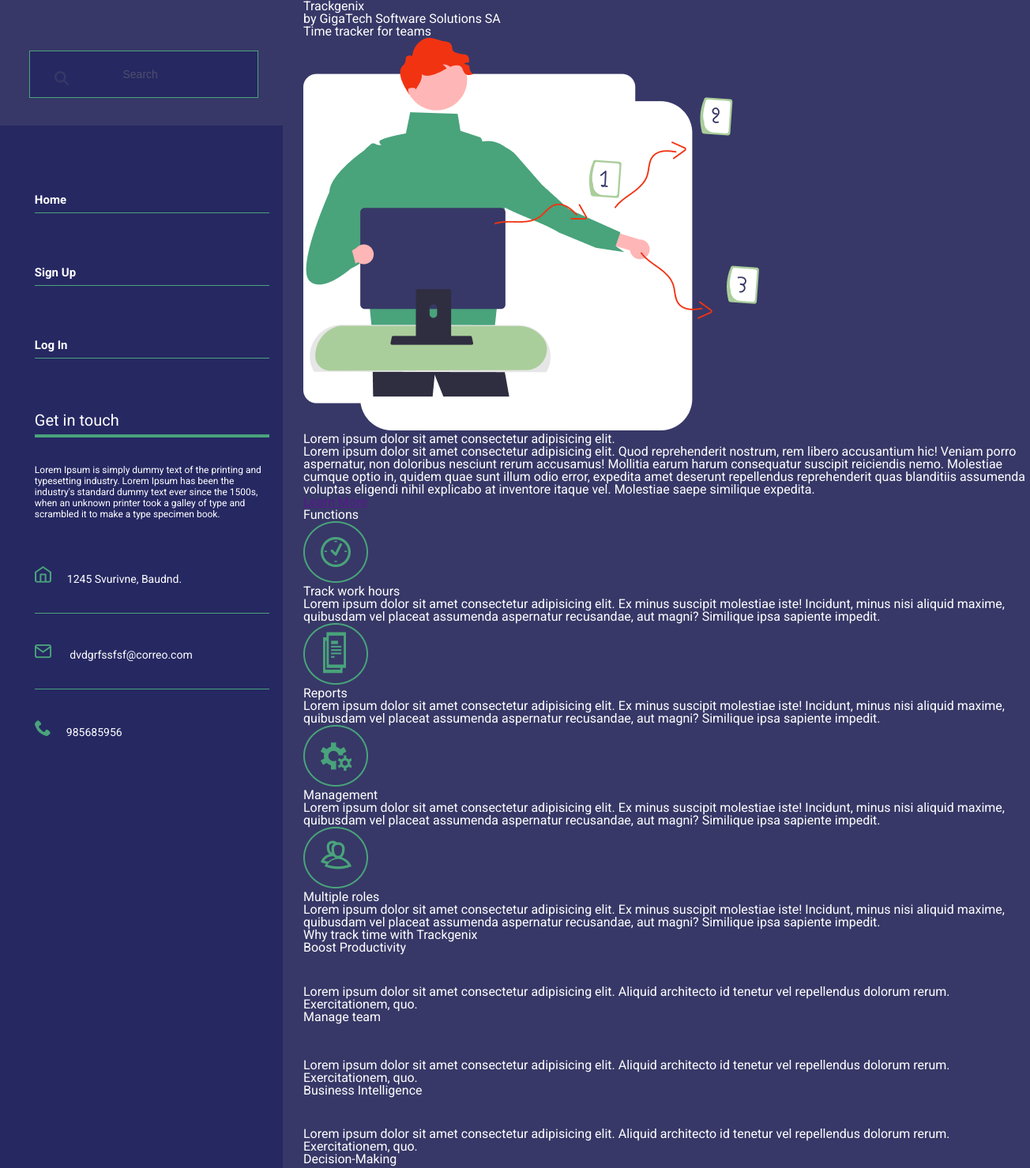
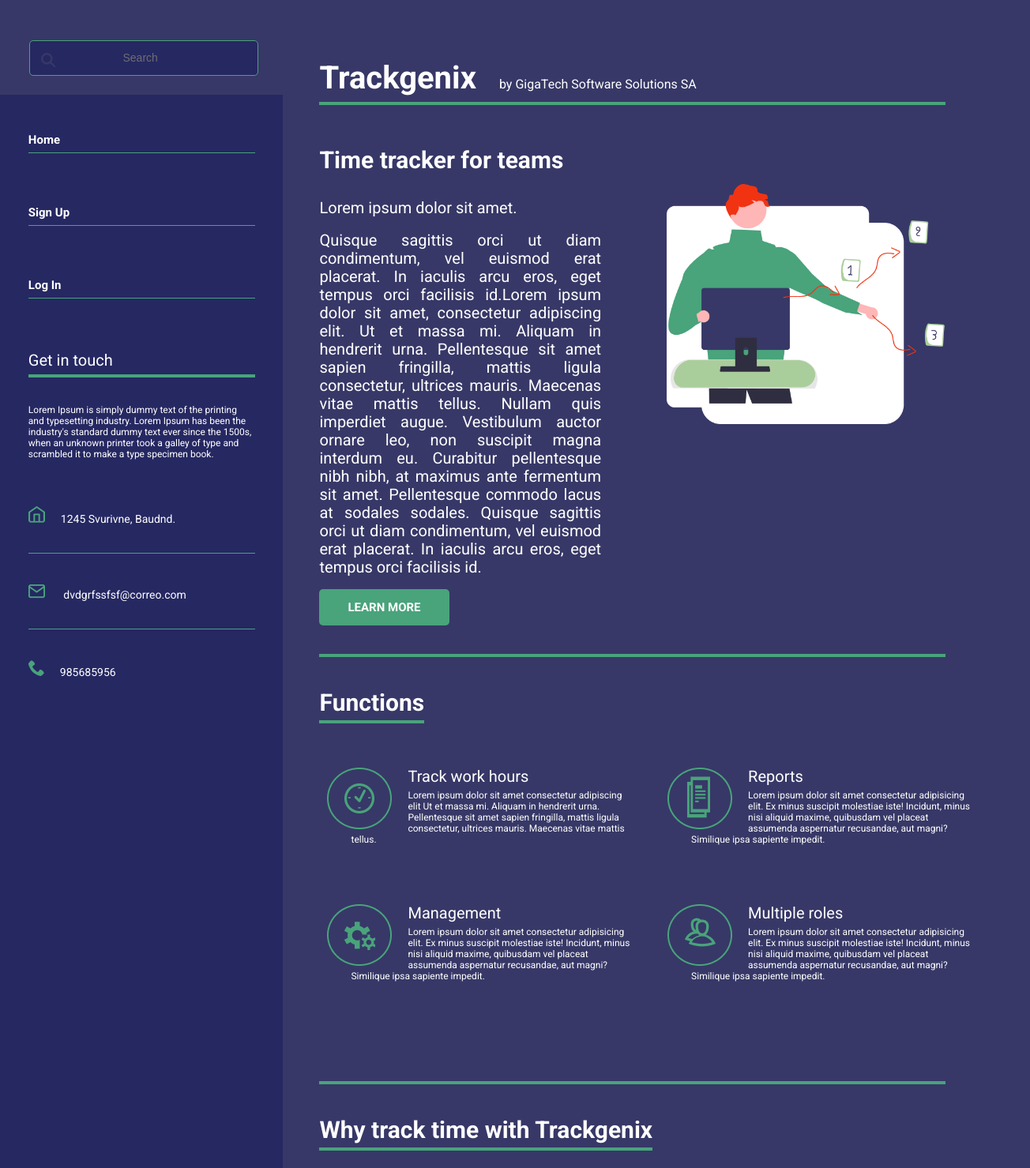
Before and after one commit to joryapur/BaSP-A2022-Etapa-1, a plain HTML site: page Semana-02/index.html in a window 1280 px wide. Shown: the top 1479 px of the page at 79% size, 1304 px wide, since content can reach past the window. Drawn offline with Linux system fonts and the light colour scheme.

Commit message:
BaSP-W03-2022: Add style to first 2 sections

```diff
--- a/Semana-02/css/style.css
+++ b/Semana-02/css/style.css
@@ -3,61 +3,94 @@
 body {
   font-family: "Roboto", sans-serif;
   background-color: #373867;
-  height: 100%;
+  /* height: 100%; */
   color: white;
+  /* margin: 0;
+  padding: 0; */
+  /* box-sizing: border-box; */
 }
 
-header,
-main,
-footer {
-  margin-left: 30%;
-  right: 10.8%;
-  width: 71.9%;
+main {
+  width: 72%;
+  height: 100%;
+  float: right;
+  min-height: 1000vh;
+  /* overflow: visible; */
+  min-width: 400px;
 }
 
 aside {
   background-color: #262862;
-  margin-top: 0;
   float: left;
   width: 28%;
-  height: 3895px;
-  /* position: fixed; */
-  position: absolute;
-  top: 0%;
+  height: 100%;
+  min-height: 1000vh;
+  display: block;
 }
 
 .container-search {
-  position: absolute;
   width: 100%;
-  height: 159px;
-  left: 0px;
-  top: 0px;
+  height: 1.5%;
   background-color: #373867;
 }
 
 .container-search > input {
-  margin: 64px 7.76% 35px 10.35%;
+  position: relative;
+  top: 40%;
+  right: 7.76%;
+  bottom: 22%;
+  left: 10.35%;
   width: 81%;
-  height: 60px;
+  height: 37%;
   background-color: #262862;
   border: 1px solid #49a37b;
   color: white;
   text-align: center;
+  border-radius: 5px;
 }
 
 .container-search > input::placeholder {
-  opacity: 0.5;
+  opacity: 0.9;
   font-size: 14px;
   font-weight: 400;
 }
 
+.container-search button img {
+  border-radius: 50%;
+}
+
 .container-search button {
-  position: absolute;
-  left: 57px;
-  top: 52%;
-  bottom: 35.84%;
+  position: relative;
+  left: -71%;
+  right: 16.67%;
+  top: 50%;
+  bottom: 16%;
   border-style: none;
   background: none;
+  width: 30px;
+  height: 30px;
+  border-radius: 50%;
+}
+
+.container-search button img:hover {
+  background-color: #49a37b;
+  transition: 0.9s ease-in;
+  border-radius: 50%;
+}
+
+button {
+  background-color: aliceblue;
+}
+
+.sidebar-contact {
+  width: 80%;
+  margin: auto;
+}
+
+.sidebar-links {
+  width: 80%;
+  margin: auto;
+  margin-top: 14%;
 }
 
 .sidebar-links ul,
@@ -76,17 +109,6 @@ aside {
   font-size: 15px;
   font-weight: 700;
 }
-
-.sidebar-links,
-.sidebar-contact {
-  width: 83%;
-  position: relative;
-  top: 246px;
-  text-align: left;
-  margin-left: 12.23%;
-  margin-right: 4.47%;
-}
-
 .sidebar-contact > h3 {
   font-size: 20px;
   font-weight: 400;
@@ -135,3 +157,251 @@ address div a {
   text-decoration: none;
   color: white;
 }
+
+.banner {
+  /* background-color: rgb(9, 65, 114); */
+  margin-top: 0;
+  width: 86%;
+  /* height: fit-content; */
+  border-bottom: 4px solid #49a37b;
+  /* display: inline-block; */
+  margin-left: 5%;
+  margin-right: 5%;
+  /* height: 0.5%; */
+}
+
+div > h1 {
+  /* padding-bottom: 20px; */
+  /* margin-top: 40px; */
+  padding-bottom: 10px;
+  padding-top: 10%;
+  padding-right: 20px;
+  /* margin-top: 15px; */
+  font-weight: 700;
+  font-size: 40px;
+  display: inline;
+  /*width: fit-content; */
+  /* background-color: #49a37b; */
+  display: inline-block;
+}
+
+/* div > h1 {
+  margin-bottom: 40px;
+  font-weight: 700;
+  font-size: 40px;
+  width: 86%;
+  margin-left: auto;
+  margin-right: auto;
+  /* border-bottom: 4px solid #49a37b; */
+/* background-color: black;
+  display: inline-block; */
+
+.banner > h2 {
+  /* display: inline; */
+  /* background-color: #082015; */
+  /* display: inline; */
+  /* width: fit-content;*/
+  width: 30%;
+  display: inline;
+  /* float: right; */
+  margin-bottom: 20px;
+
+  padding: 5px;
+}
+
+.containerOne {
+  /* background-color: #49a37b; */
+  padding-top: 40px;
+  width: 86%;
+  margin-left: 5%;
+  margin-right: 5%;
+  display: inline-block;
+  border-bottom: 4px solid #49a37b;
+  padding-bottom: 50px;
+}
+
+.containerOne > h2 {
+  font-weight: 700;
+  font-size: 30px;
+  line-height: 60px;
+}
+
+.containerOne > h3 {
+  font-weight: 400;
+  font-size: 20px;
+  line-height: 60px;
+}
+.containerOne > p {
+  font-weight: 400;
+  font-size: 20px;
+  line-height: 23px;
+  text-align: justify;
+  width: 45%;
+  min-width: 350px;
+  margin-bottom: 30px;
+}
+
+.containerOne > img {
+  display: inline-block;
+
+  display: inline-block;
+  float: right;
+  margin-left: 40px;
+  width: 44.59%;
+  padding-left: 40px;
+  min-width: 350px;
+}
+
+.containerOne > a {
+  font-weight: 700;
+  font-size: 15px;
+  line-height: 18px;
+  text-align: center;
+  text-transform: uppercase;
+  color: white;
+  background-color: #49a37b;
+  width: 156px;
+  height: 46px;
+  border-radius: 5px;
+  padding: 14px 36px;
+  text-decoration: none;
+}
+
+.container-functions {
+  padding-top: 40px;
+  width: 86%;
+  margin-left: 5%;
+  margin-right: 5%;
+  border-bottom: 4px solid #49a37b;
+  padding-bottom: 50px;
+  /* background-color: #091b13; */
+  /* padding-left: 40px; */
+  /* padding-right: 40px; */
+}
+.container-functions div {
+  display: inline-block;
+  /* background-color: #262862; */
+  width: 45%;
+  /* margin-left: 2%;
+  margin-right: 2%; */
+  margin-bottom: 20px;
+  overflow: visible;
+  padding-bottom: 7%;
+}
+
+/* .left {
+  padding-left: 40px;
+}*/
+
+/* .right {
+  margin-left: 80px;
+} */
+
+.left {
+  margin-right: 70px;
+}
+.container-functions img {
+  float: left;
+  margin-left: 10px;
+  margin-right: 20px;
+  /* background-color: aliceblue; */
+}
+.container-functions h2 {
+  font-weight: 700;
+  font-size: 30px;
+  line-height: 35px;
+  border-bottom: 4px solid #49a37b;
+  width: fit-content;
+  padding-bottom: 5px;
+  margin-bottom: 7%;
+}
+
+.container-functions p {
+  font-weight: 400;
+  font-size: 12px;
+  line-height: 14px;
+  /* width: 20%; */
+  margin-left: 40px;
+  width: 100%;
+  /* display: block; */
+  /* background-color: #49a37b; */
+  /* padding-left: 100px; */
+}
+
+.container-functions h3 {
+  /* padding-left: 20px; */
+  /* background-color: blueviolet; */
+  display: inline-block;
+  padding-bottom: 5px;
+  font-weight: 400;
+  font-size: 20px;
+  line-height: 23px;
+}
+
+.container-cards {
+  padding-top: 40px;
+  width: 86%;
+  margin-left: 5%;
+  margin-right: 5%;
+  border-bottom: 4px solid #49a37b;
+  padding-bottom: 50px;
+  /* background-color: #13291f; */
+  overflow: visible;
+}
+
+.container-cards h2 {
+  font-weight: 700;
+  font-size: 30px;
+  line-height: 35px;
+  border-bottom: 4px solid #49a37b;
+  width: fit-content;
+  padding-bottom: 5px;
+  margin-bottom: 7%;
+}
+
+.card {
+  display: block;
+  background-color: #ffffff;
+  width: 19%;
+  /* margin-left: 2%;
+  margin-right: 2%; */
+  /* margin-bottom: 20px;
+  overflow: visible;
+  padding-bottom: 7%; */
+  color: #373867;
+  border-radius: 17px;
+  position: relative;
+  padding: 15px 10px;
+  height: 116px;
+  /* margin-left: 10px; */
+  margin-right: 22px;
+}
+
+.card img {
+  position: absolute;
+  width: 27.44px;
+  height: 37px;
+  right: 10px;
+  top: 10px;
+  /* background-color: #262862; */
+}
+
+.card h3 {
+  font-weight: 400;
+  font-size: 20px;
+  line-height: 23px;
+  /* background-color: #373867; */
+}
+
+.card p {
+  font-weight: 400;
+  font-size: 12px;
+  line-height: 14px;
+  /* background-color: #49a37b; */
+}
+
+.card:nth-child(2),
+.card:nth-child(3),
+.card:nth-child(4) {
+  float: right;
+}
--- a/Semana-02/index.html
+++ b/Semana-02/index.html
@@ -9,10 +9,6 @@
     <title>Trackgenix</title>
   </head>
   <body>
-    <header>
-      <h1>Trackgenix</h1>
-      <h4>by GigaTech Software Solutions SA</h4>
-    </header>
     <aside>
       <section class="container-search">
         <input type="search" placeholder=" Search" name="search" />
@@ -61,34 +57,41 @@
       </section>
     </aside>
     <main>
-      <section>
+      <div class="banner">
+        <h1>Trackgenix</h1>
+        <h2>by GigaTech Software Solutions SA</h2>
+      </div>
+      <section class="containerOne">
         <h2>Time tracker for teams</h2>
         <img src="img/imagen-principal.png" alt="logo image" />
-        <h3>Lorem ipsum dolor sit amet consectetur adipisicing elit.</h3>
+        <h3>Lorem ipsum dolor sit amet.</h3>
         <p>
-          Lorem ipsum dolor sit amet consectetur adipisicing elit. Quod
-          reprehenderit nostrum, rem libero accusantium hic! Veniam porro
-          aspernatur, non doloribus nesciunt rerum accusamus! Mollitia earum
-          harum consequatur suscipit reiciendis nemo. Molestiae cumque optio in,
-          quidem quae sunt illum odio error, expedita amet deserunt repellendus
-          reprehenderit quas blanditiis assumenda voluptas eligendi nihil
-          explicabo at inventore itaque vel. Molestiae saepe similique expedita.
+          Quisque sagittis orci ut diam condimentum, vel euismod erat placerat.
+          In iaculis arcu eros, eget tempus orci facilisis id.Lorem ipsum dolor
+          sit amet, consectetur adipiscing elit. Ut et massa mi. Aliquam in
+          hendrerit urna. Pellentesque sit amet sapien fringilla, mattis ligula
+          consectetur, ultrices mauris. Maecenas vitae mattis tellus. Nullam
+          quis imperdiet augue. Vestibulum auctor ornare leo, non suscipit magna
+          interdum eu. Curabitur pellentesque nibh nibh, at maximus ante
+          fermentum sit amet. Pellentesque commodo lacus at sodales sodales.
+          Quisque sagittis orci ut diam condimentum, vel euismod erat placerat.
+          In iaculis arcu eros, eget tempus orci facilisis id.
         </p>
         <a href="">Learn More</a>
       </section>
-      <section>
+      <section class="container-functions">
         <h2>Functions</h2>
-        <div>
+        <div class="left">
           <img src="img/icon-time.png" alt="Time icon" />
           <h3>Track work hours</h3>
           <p>
-            Lorem ipsum dolor sit amet consectetur adipisicing elit. Ex minus
-            suscipit molestiae iste! Incidunt, minus nisi aliquid maxime,
-            quibusdam vel placeat assumenda aspernatur recusandae, aut magni?
-            Similique ipsa sapiente impedit.
+            Lorem ipsum dolor sit amet consectetur adipiscing elit Ut et massa
+            mi. Aliquam in hendrerit urna. Pellentesque sit amet sapien
+            fringilla, mattis ligula consectetur, ultrices mauris. Maecenas
+            vitae mattis tellus.
           </p>
         </div>
-        <div>
+        <div class="right">
           <img src="img/icon-reports.png" alt="Reports icon" />
           <h3>Reports</h3>
           <p>
@@ -98,7 +101,7 @@
             Similique ipsa sapiente impedit.
           </p>
         </div>
-        <div>
+        <div class="left">
           <img src="img/icon-resources.png" alt="Resources Icon" />
           <h3>Management</h3>
           <p>
@@ -108,7 +111,7 @@
             Similique ipsa sapiente impedit.
           </p>
         </div>
-        <div>
+        <div class="right">
           <img src="img/icon-roles.png" alt="Multiple roles Icon" />
           <h3>Multiple roles</h3>
           <p>
@@ -119,45 +122,45 @@
           </p>
         </div>
       </section>
-      <section>
+      <section class="container-cards">
         <h2>Why track time with Trackgenix</h2>
-        <div>
+        <div class="card">
           <h3>Boost Productivity</h3>
           <img src="img/icon-boost.png" alt="Boost Icon" />
           <p>
-            Lorem ipsum dolor sit amet consectetur adipisicing elit. Aliquid
-            architecto id tenetur vel repellendus dolorum rerum. Exercitationem,
-            quo.
+            Lorem ipsum dolor sit amet consectetur adipiscing elit Ut et massa
+            mi. Aliquam in hendrerit urna. Pellentesque sit amet sapien dcveve f
+            vesv vev.
           </p>
         </div>
-        <div>
+        <div class="card">
           <h3>Manage team</h3>
           <img src="img/icon-multipleRoles.png" alt="Multiple roles icon" />
           <p>
-            Lorem ipsum dolor sit amet consectetur adipisicing elit. Aliquid
-            architecto id tenetur vel repellendus dolorum rerum. Exercitationem,
-            quo.
+            Lorem ipsum dolor sit amet consectetur adipiscing elit Ut et massa
+            mi. Aliquam in hendrerit urna. Pellentesque sit amet sapien dcveve f
+            vesv vev.
           </p>
         </div>
-        <div>
+        <div class="card">
           <h3>Business Intelligence</h3>
           <img
             src="img/icon-business-intelligence.png"
             alt="Business Intelligence icon"
           />
           <p>
-            Lorem ipsum dolor sit amet consectetur adipisicing elit. Aliquid
-            architecto id tenetur vel repellendus dolorum rerum. Exercitationem,
-            quo.
+            Lorem ipsum dolor sit amet consectetur adipiscing elit Ut et massa
+            mi. Aliquam in hendrerit urna. Pellentesque sit amet sapien dcveve f
+            vesv vev.
           </p>
         </div>
-        <div>
+        <div class="card">
           <h3>Decision-Making</h3>
           <img src="img/icon- decisionMaking.png" alt="Decision-Making icon" />
           <p>
-            Lorem ipsum dolor sit amet consectetur adipisicing elit. Aliquid
-            architecto id tenetur vel repellendus dolorum rerum. Exercitationem,
-            quo.
+            Lorem ipsum dolor sit amet consectetur adipiscing elit Ut et massa
+            mi. Aliquam in hendrerit urna. Pellentesque sit amet sapien dcveve f
+            vesv vev.
           </p>
         </div>
       </section>
@@ -241,8 +244,7 @@
           <li>Contact</li>
         </ol>
       </section>
-    </main>
-    <footer>
+      <section>
         <ul>
           <li>
             <a href="">
@@ -272,6 +274,8 @@
         </ul>
         <h4>Montevideo, Uruguay</h4>
         <h4>Copyright &copy; 2022 GigaTech Software Solutions SA</h4>
-    </footer>
+      </section>
+      --> --> -->
+    </main>
   </body>
 </html>
```
Lines whose indentation alone changed are shown as unchanged.
